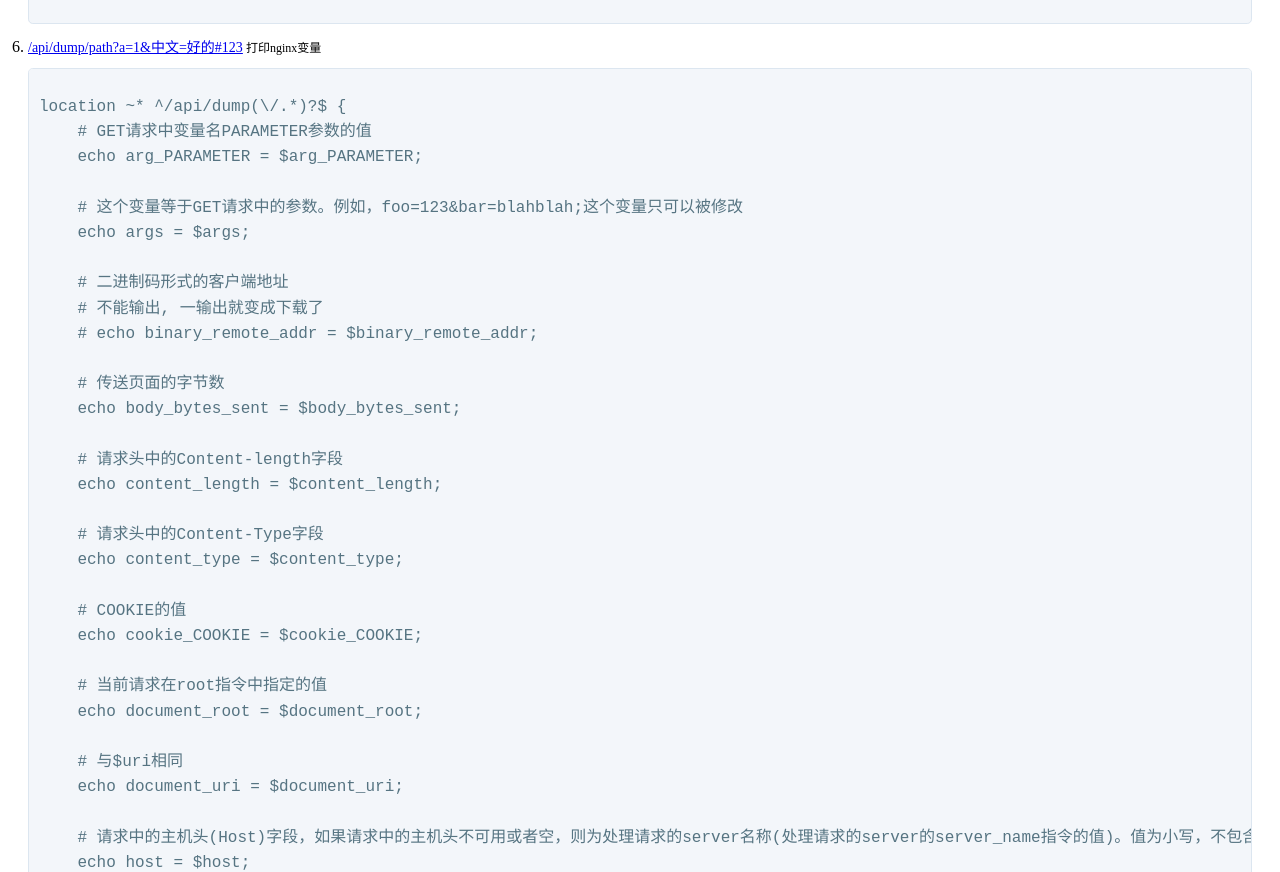
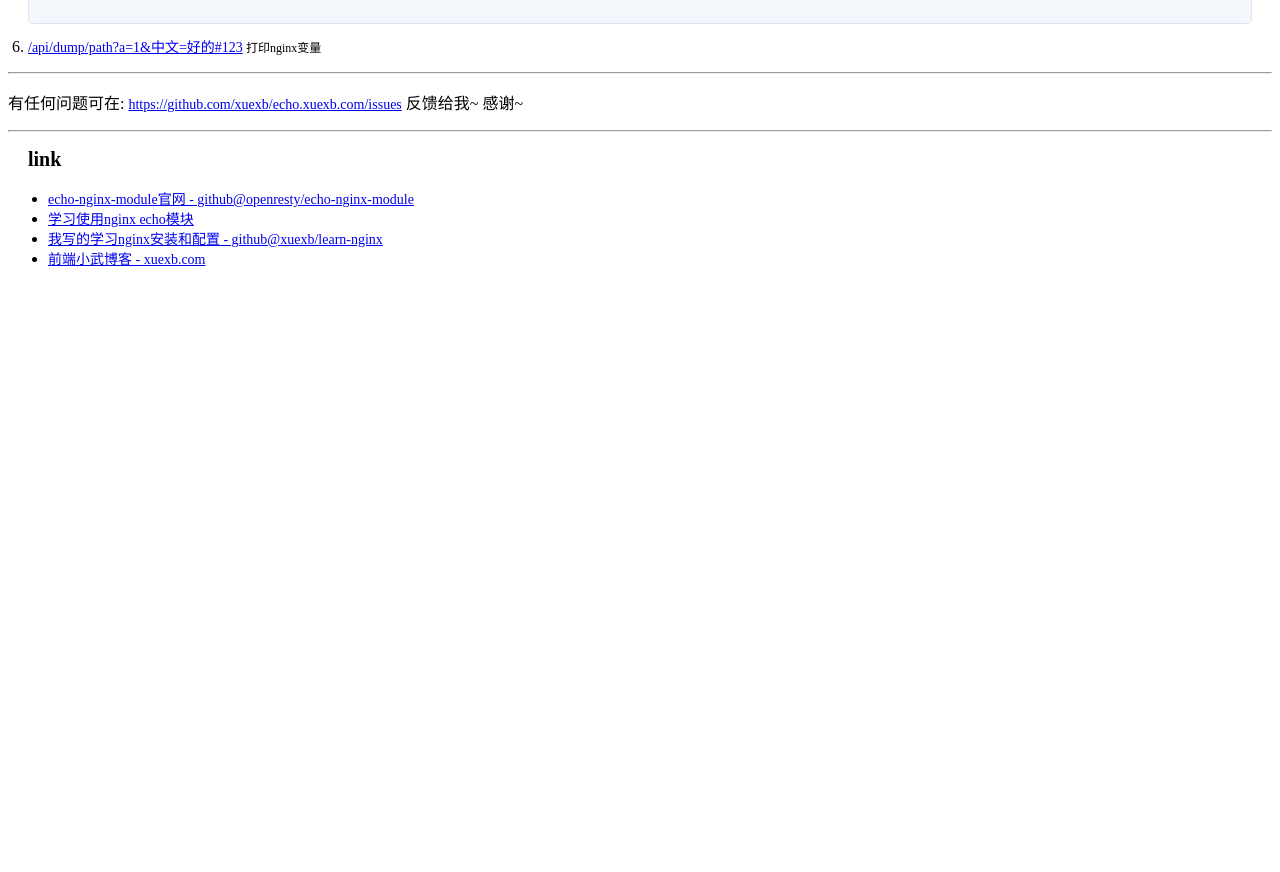
Before and after one commit to xuexb/echo.xuexb.com, a plain HTML site: page index.html in a window 1280 px wide. Shown: the part 1647-2519 px from the top of the page. After the commit the page ends 1931 px from the top, so only its background shows below. Drawn offline with Linux system fonts and the light colour scheme.

Commit message:
修改文档

```diff
--- a/index.html
+++ b/index.html
@@ -145,107 +145,14 @@ location ~* ^/api/echo(\/[^\/]*?\/?)?$ {
                 <a href="/api/dump/path?a=1&中文=好的#123">/api/dump/path?a=1&中文=好的#123</a>
                 <span>打印nginx变量</span>
             </h3>
-            <pre>
-                <code>
-location ~* ^/api/dump(\/.*)?$ {
-    # GET请求中变量名PARAMETER参数的值
-    echo arg_PARAMETER = $arg_PARAMETER;
-
-    # 这个变量等于GET请求中的参数。例如，foo=123&bar=blahblah;这个变量只可以被修改
-    echo args = $args;
-
-    # 二进制码形式的客户端地址
-    # 不能输出, 一输出就变成下载了
-    # echo binary_remote_addr = $binary_remote_addr;
-
-    # 传送页面的字节数
-    echo body_bytes_sent = $body_bytes_sent;
-
-    # 请求头中的Content-length字段
-    echo content_length = $content_length;
-
-    # 请求头中的Content-Type字段
-    echo content_type = $content_type;
-
-    # COOKIE的值
-    echo cookie_COOKIE = $cookie_COOKIE;
-
-    # 当前请求在root指令中指定的值
-    echo document_root = $document_root;
-
-    # 与$uri相同
-    echo document_uri = $document_uri;
-
-    # 请求中的主机头(Host)字段，如果请求中的主机头不可用或者空，则为处理请求的server名称(处理请求的server的server_name指令的值)。值为小写，不包含端口
-    echo host = $host;
-
-    #  机器名使用 gethostname系统调用的值
-    echo hostname = $hostname;
-
-    #   HTTP请求头中的内容，HEADER为HTTP请求中的内容转为小写，-变为_(破折号变为下划线)，例如：$http_user_agent(Uaer-Agent的值), $http_referer...;
-    echo http_header = $http_header;
-
-    # 如果$args设置，值为"?"，否则为""
-    echo is_args = $is_args;
-
-    # 这个变量可以限制连接速率
-    echo limit_rate = $limit_rate;
-
-    # 当前运行的nginx版本号
-    echo nginx_version = $nginx_version;
-
-    # 与$args相同
-    echo query_string = $query_string;
-
-    # 客户端的IP地址
-    echo remote_addr = $remote_addr;
-
-    # 客户端的端口
-    echo remote_port = $remote_port;
-
-    # 已经经过Auth Basic Module验证的用户名
-    echo remote_user = $remote_user;
-
-    # 当前连接请求的文件路径，由root或alias指令与URI请求生成
-    echo request_filename=$request_filename;
-
-    # 这个变量（0.7.58+）包含请求的主要信息。在使用proxy_pass或fastcgi_pass指令的location中比较有意义
-    echo request_body = $request_body;
-
-    # 客户端请求主体信息的临时文件名
-    echo request_body_file = $request_body_file;
-
-    # 如果请求成功，设为"OK"；如果请求未完成或者不是一系列请求中最后一部分则设为空
-    echo request_completion = $request_completion;
-
-    # 这个变量是客户端请求的动作，通常为GET或POST。包括0.8.20及之前的版本中，这个变量总为main
-    echo request_method = $request_method;
-
-    # 这个变量等于包含一些客户端请求参数的原始URI，它无法修改，请查看$uri更改或重写URI
-    echo request_uri = $request_uri;
-
-    # 所用的协议，比如http或者是https，比如rewrite ^(.+)$ $scheme://example.com$1 redirect;
-    echo scheme = $scheme;
-
-    # 服务器地址，在完成一次系统调用后可以确定这个值，如果要绕开系统调用，则必须在listen中指定地址并且使用bind参数
-    echo server_addr = $server_addr;
-
-    # 服务器名称
-    echo server_name = $server_name;
-
-    # 请求到达服务器的端口号
-    echo server_port = $server_port;
-
-    # 请求使用的协议，通常是HTTP/1.0或HTTP/1.1
-    echo server_protocol = $server_protocol;
-
-    # 请求中的当前URI(不带请求参数，参数位于$args)，不同于浏览器传递的$request_uri的值，它可以通过内部重定向，或者使用index指令进行修改。不包括协议和主机名，例如/foo/bar.html
-    echo uri = $uri;
-}
-                </code>
-            </pre>
         </li>
     </ol>
+
+    <hr>
+
+    <p>
+        有任何问题可在: <a href="https://github.com/xuexb/echo.xuexb.com/issues" target="_blank">https://github.com/xuexb/echo.xuexb.com/issues</a> 反馈给我~ 感谢~
+    </p>
 
     <hr>
 
```
